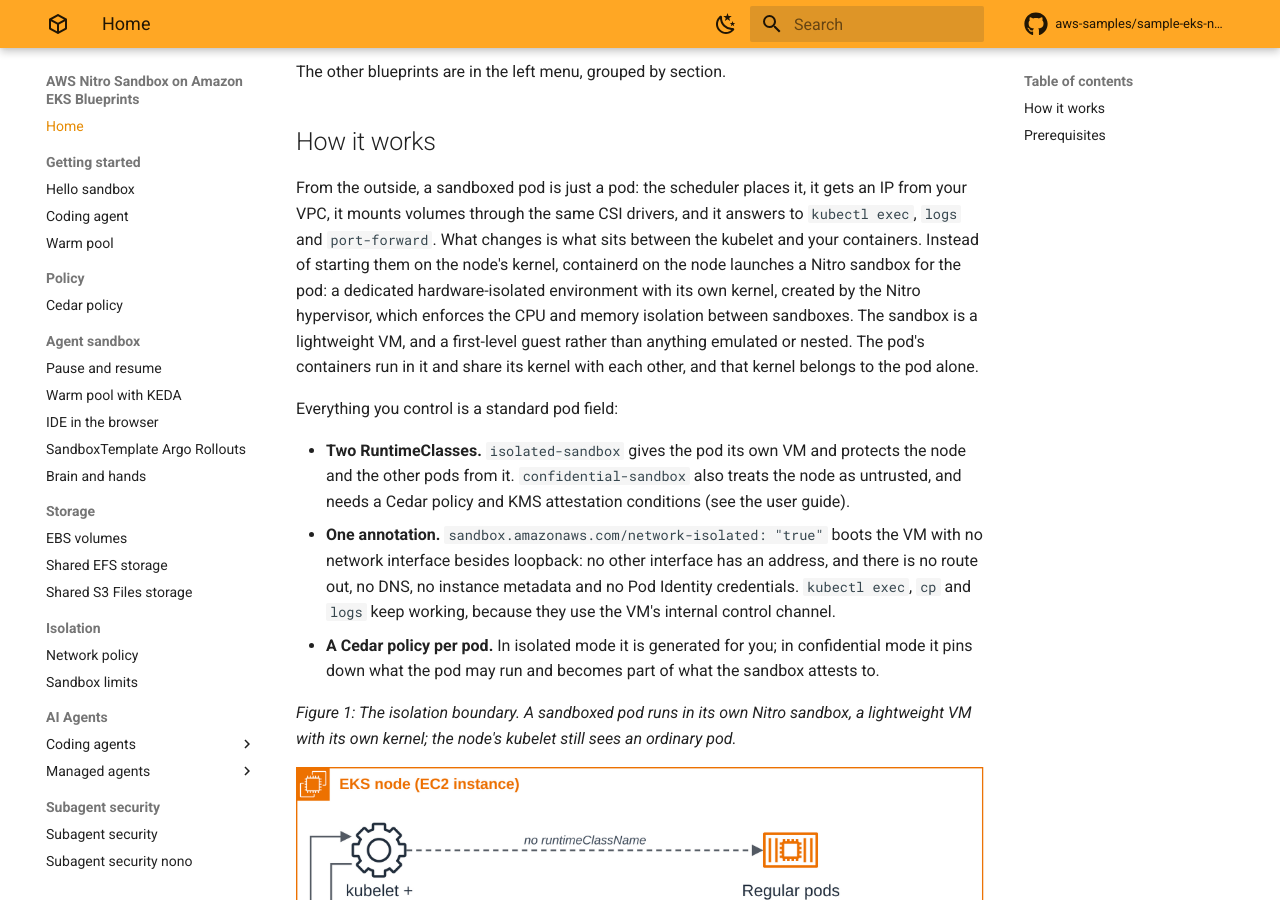
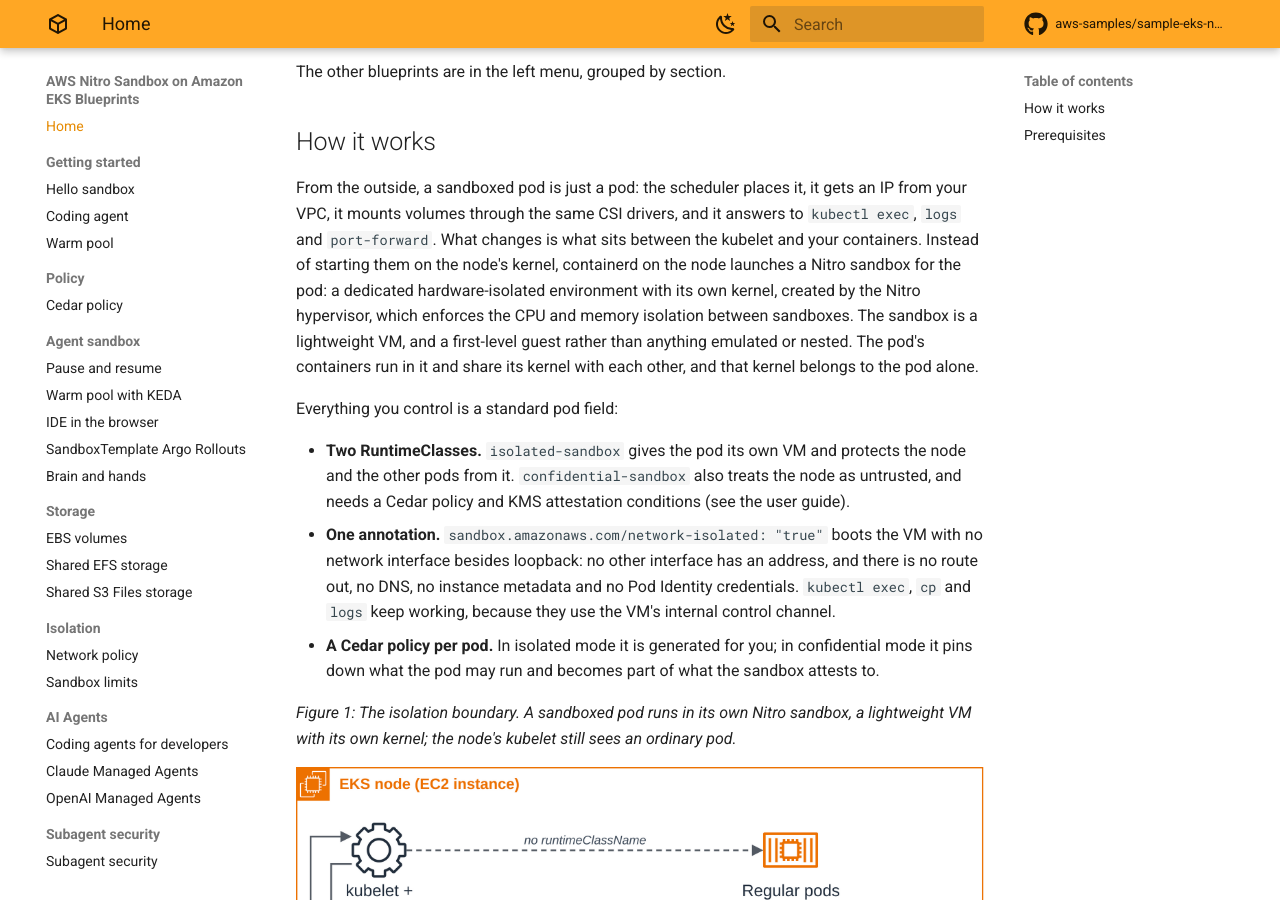
Before and after one commit to aws-samples/sample-eks-nitro-sandbox, an MkDocs documentation site: the page built from examples/README.md, in a window 1280 px wide and 900 px high, scrolled down 508 px. Built offline with MkDocs 1.6.1 and Material for MkDocs 9.7.7, drawn with Linux system fonts in a browser that asks for light colours; comment, search, counter and statistics services are not loaded; part of the change alters nothing that is shown.

Commit message:
Flatten the Integrations and AI Agents left menu sections (#261)
* Flatten the Integrations and AI Agents left menu sections

Both sections nested their pages under sub-headings. They now list each page
directly. Only the nav changes; no sample folder moves, so URLs are the same.

check-sample-index.sh required one section folder per nav heading, which a flat
list breaks, so that one rule is gone. The rule that a folder sits under only one
heading stays. Proved: the new accept case (one heading, two folders) fails on the
old script and passes now; the 'sample under another section's heading' case still
rejects, with one finding instead of two. 55 tests pass.

Refs #260

* Describe the relaxed nav rule in comments and the test name

The second review (gpt-5.6-sol) found the script header, the mkdocs.yml nav
comment and one test name still described the removed one-folder-per-heading
rule. Comment and label only; 55 tests pass, index check OK, strict build OK.

Refs #260

```diff
--- a/mkdocs.yml
+++ b/mkdocs.yml
@@ -104,14 +104,12 @@ nav:
   - Isolation:
       - Network policy: isolation/network-policy/README.md
       - Sandbox limits: isolation/sandbox-limits/README.md
-  # A menu section holds one examples/ folder (scripts/check-sample-index.sh), so the
-  # sections that gather two folders nest one sub-section per folder.
+  # A menu section may list samples from more than one examples/ folder, but each folder's
+  # samples stay under one section (scripts/check-sample-index.sh).
   - AI Agents:
-      - Coding agents:
-          - Coding agents for developers: ai-agents/coding-agents-for-developers/README.md
-      - Managed agents:
-          - Claude Managed Agents: managed-agents/claude-managed-agents/README.md
-          - OpenAI Managed Agents: managed-agents/openai-managed-agents/README.md
+      - Coding agents for developers: ai-agents/coding-agents-for-developers/README.md
+      - Claude Managed Agents: managed-agents/claude-managed-agents/README.md
+      - OpenAI Managed Agents: managed-agents/openai-managed-agents/README.md
   - Subagent security:
       - Subagent security: subagent-security/README.md
       - Subagent security nono: subagent-security/nono/README.md
@@ -119,11 +117,9 @@ nav:
       - Subagent security OpenShell: subagent-security/openshell/README.md
       - Subagent security Strands Box: subagent-security/strands-box/README.md
   - Integrations:
-      - OpenShell:
-          - OpenShell on Amazon EKS: openshell/kubernetes/README.md
-      - Integrations on Amazon EKS:
-          - Temporal workflows: integrations/temporal/README.md
-          - Istio sidecars: integrations/istio/README.md
+      - OpenShell on Amazon EKS: openshell/kubernetes/README.md
+      - Temporal workflows: integrations/temporal/README.md
+      - Istio sidecars: integrations/istio/README.md
   - CI/CD:
       - Docker builds: ci-cd/docker-builds/README.md
       - GitHub Actions runners: ci-cd/github-actions/README.md
```
Also changed, not shown: 2 other files.
